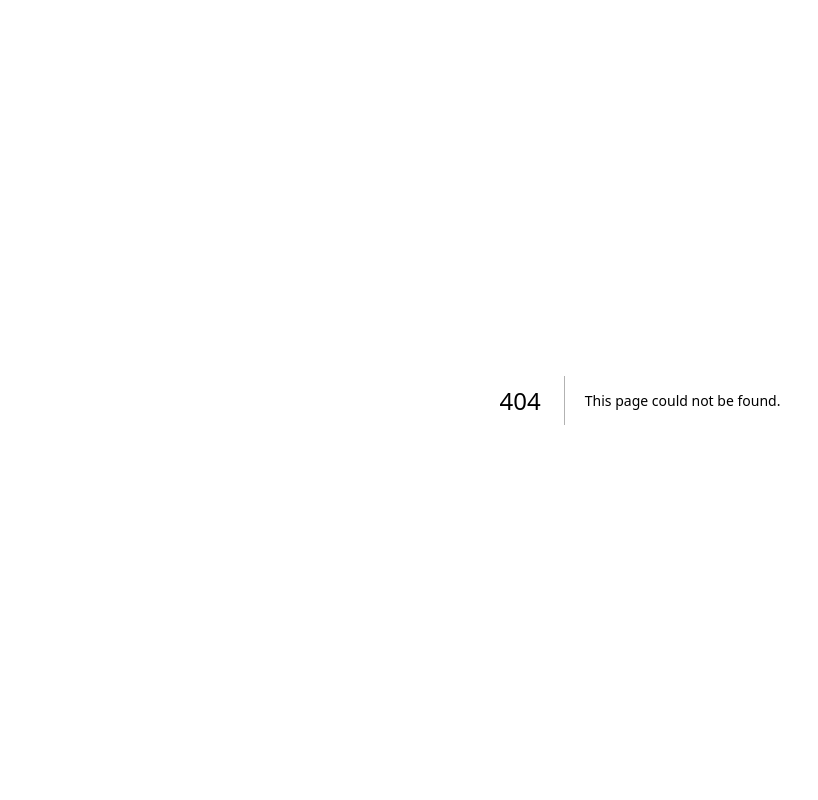
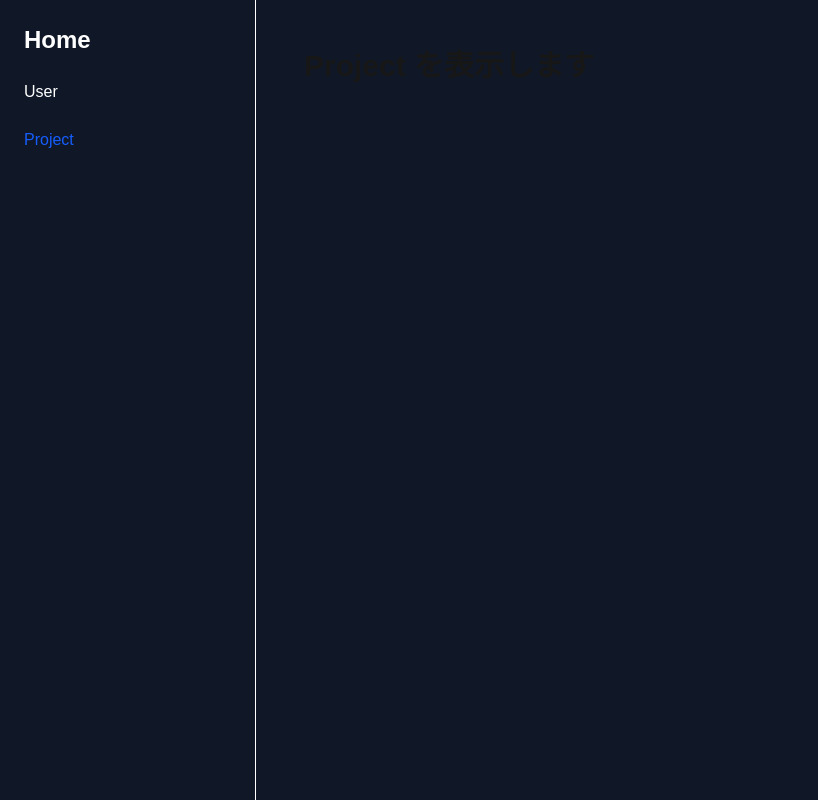
Before and after one commit to kazuki-310/learn-nextjs-graphql, a Next.js app: page /projects in a window 1280 px wide. Before the commit this address had no page. Shown: the whole page, without its empty margins (0-818 px from the left). Built offline with nearby package versions, Linux system fonts and the light colour scheme.

Commit message:
feat: 新しいレイアウトとサイドバーコンポーネントを追加し、ユーザーリストを表示するページを作成。トップページにダッシュボードへのリンクを追加。

```diff
--- /dev/null
+++ b/src/app/(dashboard)/layout.tsx
@@ -0,0 +1,11 @@
+import { Sidebar } from '@/components/shared/sidebar';
+
+export default function Layout({ children }: { children: React.ReactNode }) {
+  return (
+    <div className="flex min-h-screen bg-gray-900">
+      <Sidebar />
+
+      <main className="p-6">{children}</main>
+    </div>
+  );
+}
--- /dev/null
+++ b/src/app/(dashboard)/projects/page.tsx
@@ -0,0 +1,9 @@
+export default function Page() {
+  return (
+    <main>
+      <div className="p-6">
+        <h1 className="text-3xl font-bold">Project を表示します</h1>
+      </div>
+    </main>
+  );
+}
--- /dev/null
+++ b/src/app/(dashboard)/users/page.tsx
@@ -0,0 +1,16 @@
+import { Suspense } from 'react';
+import { UserList } from './user-list';
+
+export default function Page() {
+  return (
+    <main>
+      <div className="p-6">
+        <h1 className="text-3xl font-bold">User List を表示します</h1>
+
+        <Suspense fallback={<div>Loading...</div>}>
+          <UserList />
+        </Suspense>
+      </div>
+    </main>
+  );
+}
--- a/src/app/layout.tsx
+++ b/src/app/layout.tsx
@@ -23,8 +23,10 @@ export default function RootLayout({
   children: React.ReactNode;
 }>) {
   return (
-    <html lang="en">
-      <body className={`${geistSans.variable} ${geistMono.variable} antialiased`}>{children}</body>
+    <html lang="ja">
+      <body className={`${geistSans.variable} ${geistMono.variable} bg-gray-800 antialiased`}>
+        {children}
+      </body>
     </html>
   );
 }
--- a/src/app/loading.tsx
+++ /dev/null
@@ -1,3 +0,0 @@
-export default function Loading() {
-  return <div>Loading...</div>;
-}
--- a/src/app/page.tsx
+++ b/src/app/page.tsx
@@ -1,15 +1,15 @@
-import { Suspense } from 'react';
-import { UserList } from './user-list';
+import Link from 'next/link';
 
 export default function Page() {
   return (
-    <main>
-      <div className="p-6">
-        <h1 className="text-3xl font-bold">User List を表示します</h1>
-
-        <Suspense fallback={<div>Loading...</div>}>
-          <UserList />
-        </Suspense>
+    <main className="flex h-screen items-center justify-center">
+      <div className="text-center">
+        <h1 className="mb-8 text-3xl font-bold">Top Page</h1>
+        <Link href="/users">
+          <button className="rounded bg-blue-500 px-6 py-3 text-2xl text-white hover:bg-blue-600">
+            Dashboard Page
+          </button>
+        </Link>
       </div>
     </main>
   );
--- /dev/null
+++ b/src/components/shared/sidebar.tsx
@@ -0,0 +1,48 @@
+'use client';
+
+import Link from 'next/link';
+import { usePathname } from 'next/navigation';
+
+const navLinks = [
+  { href: '/users', label: 'User' },
+  { href: '/projects', label: 'Project' },
+];
+
+export function Sidebar() {
+  return (
+    <aside className="w-64 border-r p-6 text-white">
+      <h2 className="mb-6 text-2xl font-bold">
+        <Link href="/" className="hover:text-gray-300">
+          Home
+        </Link>
+      </h2>
+
+      <NavMenu />
+    </aside>
+  );
+}
+
+export function NavMenu() {
+  const pathname = usePathname();
+
+  return (
+    <nav>
+      <ul className="space-y-6">
+        {navLinks.map((link) => {
+          const isActive = pathname === link.href;
+
+          return (
+            <li key={link.href}>
+              <Link
+                href={link.href}
+                className={`hover:text-gray-300 ${isActive ? 'text-blue-600' : 'text-white'}`}
+              >
+                {link.label}
+              </Link>
+            </li>
+          );
+        })}
+      </ul>
+    </nav>
+  );
+}
--- a/src/lib/graphql/product/queries/get-products.ts
+++ b/src/lib/graphql/product/queries/get-products.ts
@@ -1,7 +1,6 @@
-import { cache } from 'react';
 import { graphQLFetchSdk } from '../..';
 
-export const getProducts = cache(async () => {
+export async function getProducts() {
   await new Promise((resolve) => setTimeout(resolve, 2000));
 
   const res = await graphQLFetchSdk.getProducts(undefined, {
@@ -11,4 +10,4 @@ export const getProducts = cache(async () => {
   console.log('Data fetch completed after 2 seconds.');
 
   return res.products;
-});
+}
```
Also changed, not shown: src/app/(dashboard)/users/user-list.tsx (renamed from src/app/user-list.tsx).
